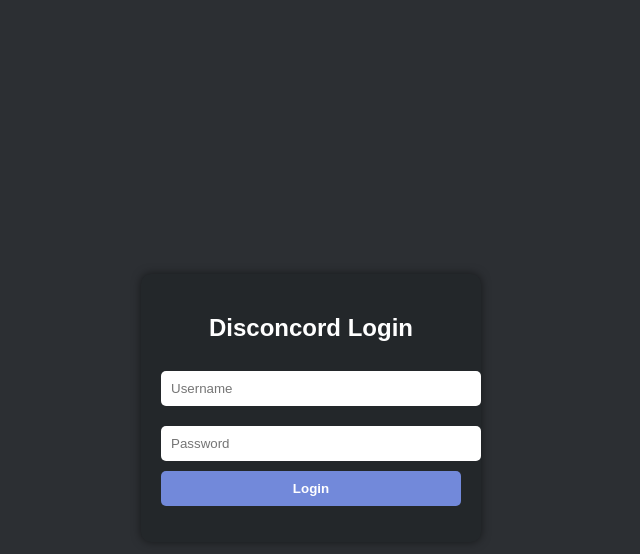
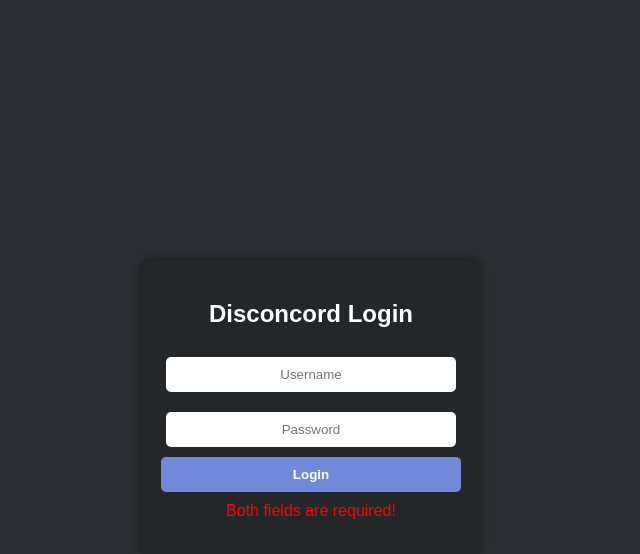
Before and after one commit to victor-hermogenes/Disconcord, a website: page frontend/src/pages/login.html in a window 1280 px wide. Both pictures are taken after a click on the button "Login". Shown: the whole page, without its empty margins (329-969 px from the left). Drawn offline with Linux system fonts and the light colour scheme; no server answers.

Commit message:
ajuste no html do login

```diff
--- a/frontend/src/pages/login.html
+++ b/frontend/src/pages/login.html
@@ -23,11 +23,12 @@
             width: 300px;
         }
         input {
-            width: 100%;
+            width: 90%;
             padding: 10px;
             margin: 10px 0;
             border: none;
             border-radius: 5px;
+            text-align: center;
         }
         button {
             width: 100%;
@@ -59,9 +60,27 @@
     </div>
 
     <script>
+        document.addEventListener("DOMContentLoaded", () => {
+            const usernameInput = document.getElementById("username");
+            const passwordInput = document.getElementById("password");
+            const loginButton = document.querySelector("button");
+
+            document.addEventListener("keypress", (event) => {
+                if (event.key === "Enter") {
+                    login();
+                }
+            });
+
+            loginButton.addEventListener("click", login);
+
             async function login() {
-            const username = document.getElementById("username").value;
-            const password = document.getElementById("password").value;
+                const username = usernameInput.value.trim();
+                const password = passwordInput.value.trim();
+
+                if (!username || !password) {
+                    document.getElementById("error-message").innerText = "Both fields are required!";
+                    return;
+                }
 
                 const response = await fetch("/auth/login", {
                     method: "POST",
@@ -75,11 +94,12 @@
 
                 if (response.ok) {
                     localStorage.setItem("access_token", data.access_token);
-                window.location.href = "/voice-chat";
+                    window.location.href = "/voice-chat-list";
                 } else {
                     document.getElementById("error-message").innerText = data.detail;
                 }
             }
+        });
     </script>
 
 </body>
```
Lines whose indentation alone changed are shown as unchanged.
